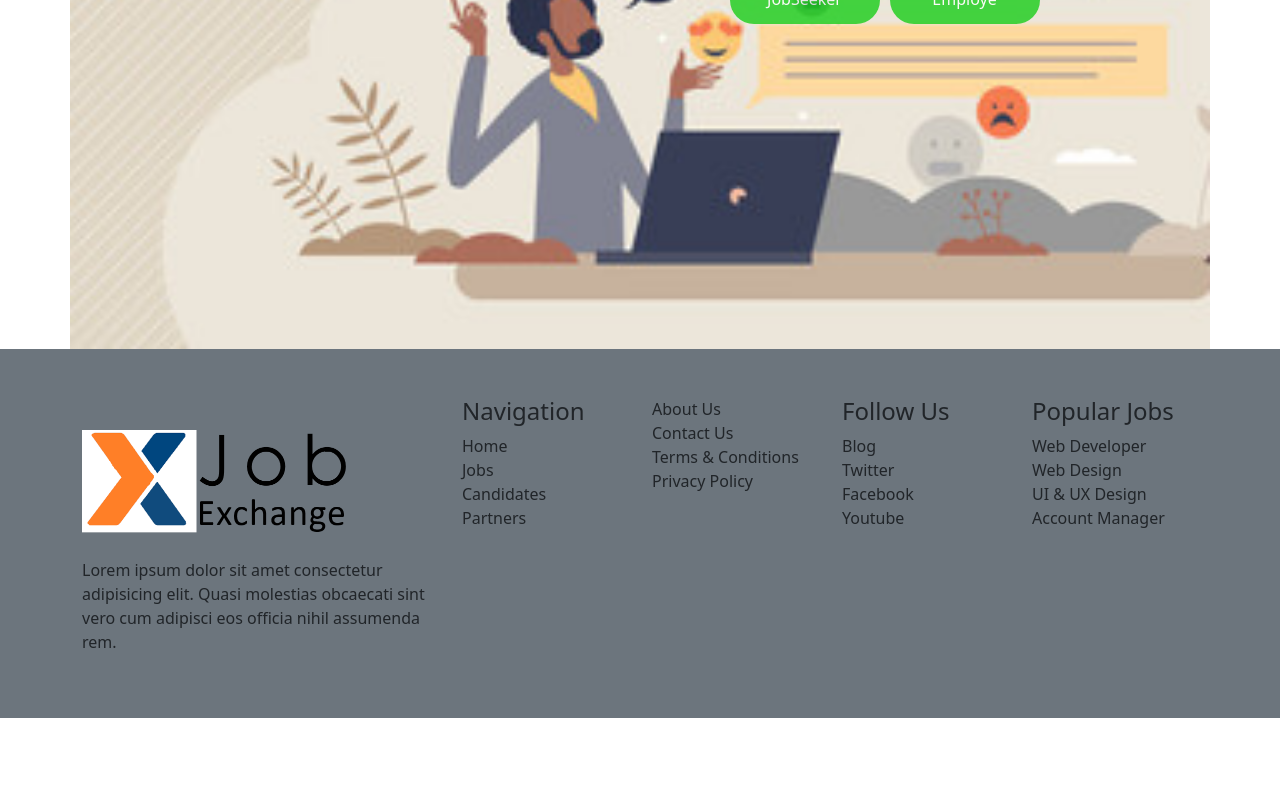
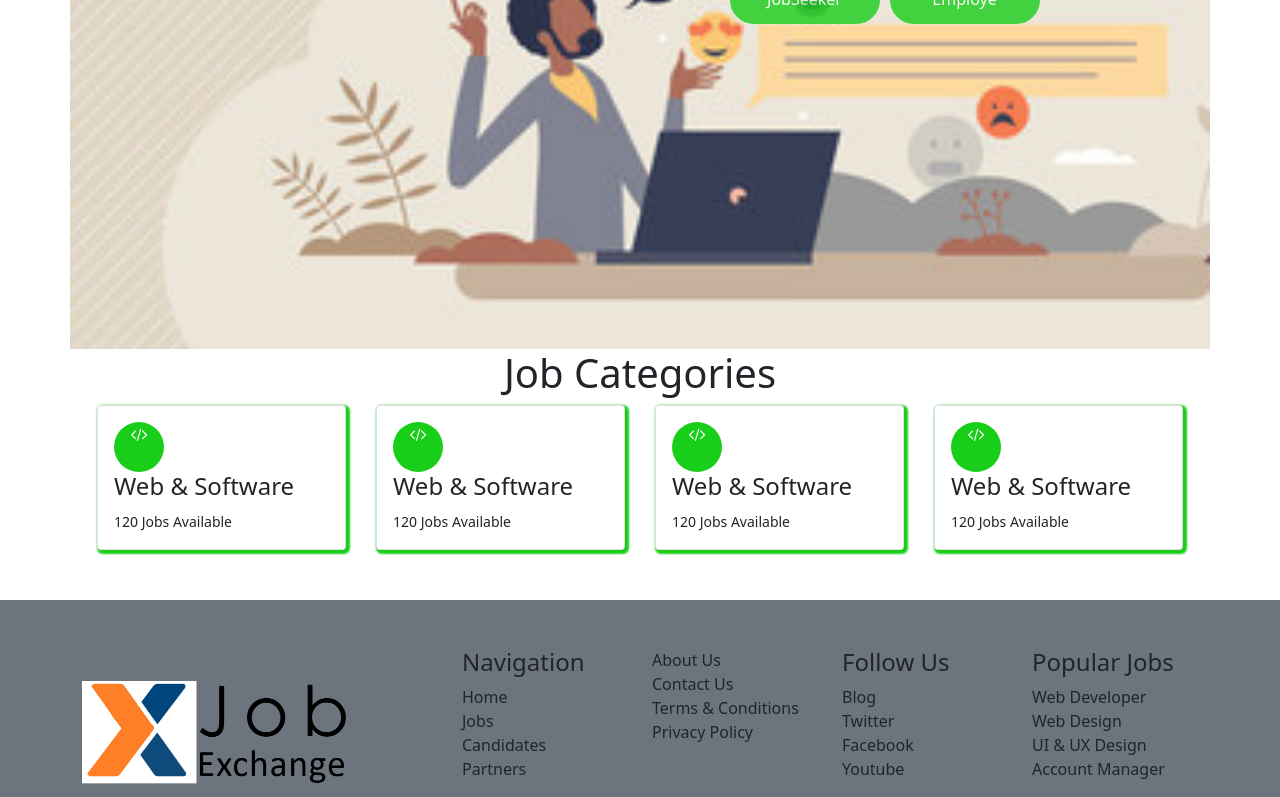
Before and after one commit to DevSquadCode/jobzilla-client, a React (Create React App) app: page / in a window 1280 px wide. Shown: the part 513-1310 px from the top of the page. Before the commit the page ends 1231 px from the top, so only its background shows below. Built offline with nearby package versions, Linux system fonts and the light colour scheme.

Commit message:
categories-section-added

```diff
--- a/public/index.html
+++ b/public/index.html
@@ -14,6 +14,7 @@
       manifest.json provides metadata used when your web app is installed on a
       user's mobile device or desktop. See https://developers.google.com/web/fundamentals/web-app-manifest/
     -->
+    <link rel="stylesheet" href="https://cdnjs.cloudflare.com/ajax/libs/font-awesome/4.7.0/css/font-awesome.min.css">
     <link rel="manifest" href="%PUBLIC_URL%/manifest.json" />
     <link rel="stylesheet" href="https://maxcdn.bootstrapcdn.com/bootstrap/4.0.0/css/bootstrap.min.css" integrity="sha384-Gn5384xqQ1aoWXA+058RXPxPg6fy4IWvTNh0E263XmFcJlSAwiGgFAW/dAiS6JXm" crossorigin="anonymous">
     <!--
--- /dev/null
+++ b/src/components/Categories/Categories.css
@@ -0,0 +1,18 @@
+.categories{
+    display: flex;
+    margin-bottom: 50px;
+    cursor: pointer;
+}
+
+.box-shadow{
+    box-shadow: 2px 2px 2px 2px rgb(25, 206, 25);
+}
+
+.icon{
+    color: white;
+    text-align: center;
+    background-color: rgb(25, 206, 25);
+    height: 50px;
+    width: 50px;
+    border-radius: 50%;
+}
--- /dev/null
+++ b/src/components/Categories/Categories.js
@@ -0,0 +1,70 @@
+import React from "react";
+import './Categories.css';
+
+const Categories = () => {
+  return (
+    <div className="container">
+      <div className="row">
+        <h1 className="text-center">Job Categories</h1>
+
+        <div className="col-md-12 categories">
+
+          <div className="col-md-3">
+            <div class="card box-shadow">
+              <div class="card-body">
+                {/* <h5 class="card-title">Special title treatment</h5> */}
+                <div className="icon">
+                    <i className="fa fa-code"></i>
+                </div>
+                <h4>Web & Software</h4>
+                <small>120 Jobs Available</small>
+              </div>
+            </div>
+          </div>
+
+          <div className="col-md-3">
+            <div class="card box-shadow">
+              <div class="card-body">
+                {/* <h5 class="card-title">Special title treatment</h5> */}
+                <div className="icon">
+                    <i className="fa fa-code"></i>
+                </div>
+                <h4>Web & Software</h4>
+                <small>120 Jobs Available</small>
+              </div>
+            </div>
+          </div>
+
+          <div className="col-md-3">
+            <div class="card box-shadow">
+              <div class="card-body">
+                {/* <h5 class="card-title">Special title treatment</h5> */}
+                <div className="icon">
+                    <i className="fa fa-code"></i>
+                </div>
+                <h4>Web & Software</h4>
+                <small>120 Jobs Available</small>
+              </div>
+            </div>
+          </div>
+
+          <div className="col-md-3">
+            <div class="card box-shadow">
+              <div class="card-body">
+                {/* <h5 class="card-title">Special title treatment</h5> */}
+                <div className="icon">
+                    <i className="fa fa-code"></i>
+                </div>
+                <h4>Web & Software</h4>
+                <small>120 Jobs Available</small>
+              </div>
+            </div>
+          </div>
+
+        </div>
+      </div>
+    </div>
+  );
+};
+
+export default Categories;
--- a/src/pages/Home/Home.jsx
+++ b/src/pages/Home/Home.jsx
@@ -1,6 +1,7 @@
 import React from 'react';
 import Header from '../../components/Header/Header';
 import Banner from '../../components/Header/Banner';
+import Categories from '../../components/Categories/Categories';
 import Footer from '../../components/Footer/Footer';
 
 
@@ -10,6 +11,7 @@ const Home = () => {
         <>
             <Header />
             <Banner />
+            <Categories />
             <Footer />
         </>
     );
```
